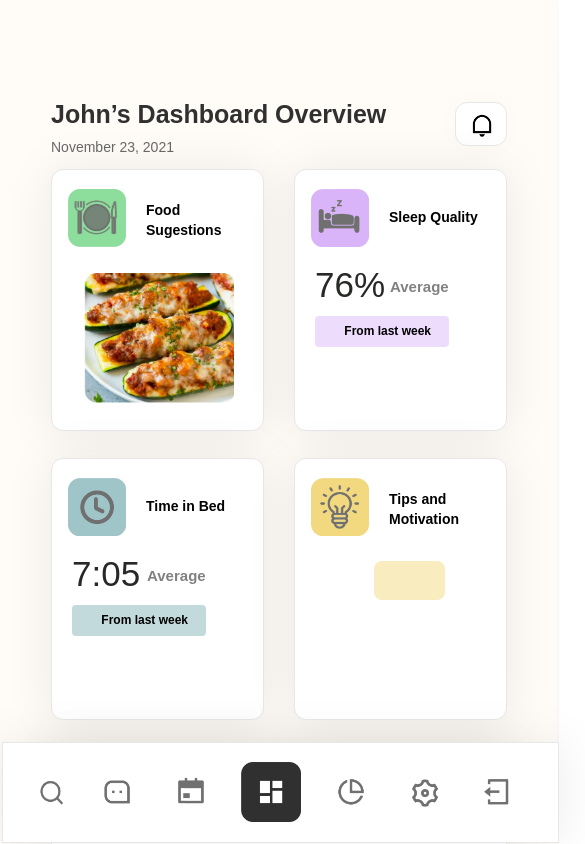
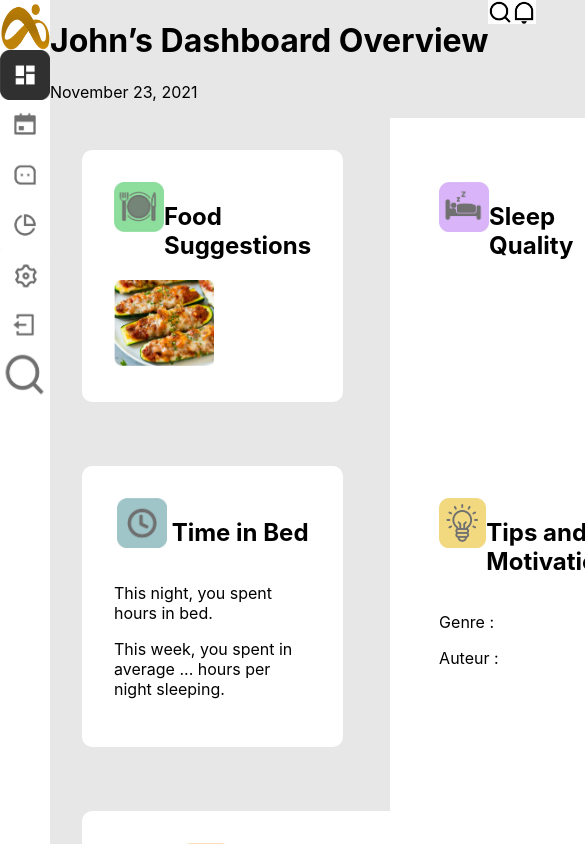
Before and after one commit to ahhotcaro/dashboard-health, a React (Create React App) app: page / in a window 390 px wide. Shown: the top 844 px of the page, 585 px wide, since content can reach past the window. Built offline with nearby package versions, Linux system fonts and the light colour scheme; no server answers.

Commit message:
make it responsive

```diff
--- /dev/null
+++ b/src/components/Card.js
@@ -0,0 +1,10 @@
+
+
+export default function Card(props) {
+    return (
+      <div className="card">
+          <img src={props.icone} width="50px" height="50px" alt={props.alternative}/>
+          <h2>{props.titre}</h2>
+      </div>
+    );
+  }
--- /dev/null
+++ b/src/components/CenterFrame.js
@@ -0,0 +1,92 @@
+import {useEffect, useState} from 'react'
+
+//import components
+import Header from "./Header";
+import Card from "./Card";
+
+import foodIcon from "../assets/foodIcon.jpg";
+import food from "../assets/food.jpg";
+import sleepIcon from "../assets/sleepIcon.jpg";
+import timeIcon from "../assets/timeIcon.jpg";
+import activityIcon from "../assets/activityIcon.jpg";
+import tipsIcon from "../assets/tipsIcon.jpg";
+
+
+export default function CenterFrame() {
+
+  //to generate a random quote
+  const [randomQuote, setRandomQuote] = useState({})
+  //to generate an aleatory number of hours of sleep, creation of our own API
+  const [time2Bed, setTime2Bed] = useState("")
+  useEffect(() => {
+    const fetchRandomQuote = async () => {
+      const res = await fetch("https://quote-garden.herokuapp.com/api/v3/quotes/random")
+      const data = await res.json();
+      //we render the author, kind?? and the quote
+      const newRandomQuote = {
+        quoteAuthor: data.data[0].quoteAuthor,
+        quoteGenre: data.data[0].quoteGenre,
+        quoteText: data.data[0].quoteText,
+      }
+      setRandomQuote(newRandomQuote)
+    }
+    const fetchTime2Bed = async () => {
+      try {
+        const res = await fetch("http://localhost:3001/api/time2bed")
+        if (!res) return
+        const data = await res.text()
+        setTime2Bed(data);
+      } catch (error) {
+        console.error(error)
+      }
+    }
+    fetchRandomQuote()
+    fetchTime2Bed()
+  }, [])
+    return (
+      <div className="centerFrame">
+
+        <div className="title">
+          <Header />
+        </div>
+
+        <div className="widgets">
+          <div className="widget"> {/* widget food suggestion */}
+            {/* for the moment, I keep the classnames but then I will have to do all the CSS */}
+            <Card icone={foodIcon} alt="food icon" titre="Food Suggestions" alternative="food icon"/>
+            <img src={food} width="100px" alt="food" className="food" />
+          </div>
+
+          {/* widget sleep quality */}
+          <div className="widget">
+            <Card icone={sleepIcon} alternative="sleep icon" titre="Sleep Quality" />
+          </div>
+
+          {/* widget time in bed */}
+          <div className="widget">
+            <Card icone={timeIcon} alternative="time icon" titre="Time in Bed" />
+            <p className="data">This night, you spent {time2Bed} hours in bed.</p>
+            <p>This week, you spent in average ... hours per night sleeping.</p>
+          </div>
+
+          {/* widget tips and motivation */}
+          <div className="widget">
+            <Card icone={tipsIcon} alternative="tips icon" titre="Tips and Motivation" />
+            <div className="theme">
+              <p className="themeName">Genre : {randomQuote?.quoteGenre && randomQuote.quoteGenre}</p>
+              <p>Auteur : {randomQuote?.quoteAuthor && randomQuote.quoteAuthor}</p>
+              <p>{randomQuote?.quoteText && randomQuote.quoteText}</p>
+            </div>
+          </div>
+        </div>
+        <div className="bigWidget">
+            {/* widget activity growth */}
+          <div className="widget">
+            <Card icone={activityIcon} alternative="activity icon" titre="Activity Growth"/>
+            <p>Lorem Ipsum is simply dummy text of the printing and typesetting industry. Lorem Ipsum has been the industry's standard dummy text ever since the 1500s, when an unknown printer took a galley of type and scrambled it to make a type specimen book. It has survived not only five centuries, but also the leap into electronic typesetting, remaining essentially unchanged. It was popularised in the 1960s with the release of Letraset sheets containing Lorem Ipsum passages, and more recently with desktop publishing software like Aldus PageMaker including versions of Lorem Ipsum.</p>
+          </div>
+        </div>
+
+      </div>
+    );
+  }
--- a/src/components/Dashboard.js
+++ b/src/components/Dashboard.js
@@ -1,107 +1,21 @@
-import {useEffect, useState} from 'react'
 // Style && assets
-import "../styles/Dashboard.css";
-import glass from "../assets/glass.jpg";
-import bell from "../assets/bell.jpg";
-import foodIcon from "../assets/foodIcon.jpg";
-import food from "../assets/food.jpg";
-import sleepIcon from "../assets/sleepIcon.jpg";
-import timeIcon from "../assets/timeIcon.jpg";
-import activityIcon from "../assets/activityIcon.jpg";
-import tipsIcon from "../assets/tipsIcon.jpg";
+import "../styles/Dashboard2.css";
 
 // Components
 import Navbar from "./Navbar";
 import RightFrame from "./RightFrame";
+import CenterFrame from "./CenterFrame";
 
 function Dashboard() {
-  const [randomQuote, setRandomQuote] = useState({})
-  useEffect(() => {
-    const fetchRandomQuote = async () => {
-      const res = await fetch("https://quote-garden.herokuapp.com/api/v3/quotes/random")
-      const data = await res.json();
-      const newRandomQuote = {
-        quoteAuthor: data.data[0].quoteAuthor,
-        quoteGenre: data.data[0].quoteGenre,
-        quoteText: data.data[0].quoteText,
-      }
-      setRandomQuote(newRandomQuote)
-    }
-    fetchRandomQuote()
-  }, [])
-
-
-  const title = "John’s Dashboard Overview";
-  const currentDay = new Date().getDate();
-  const currentMonth = new Date().getMonth();
-  const currentYear = new Date().getFullYear();
-  const date = new Date(Date.UTC(currentYear, currentMonth, currentDay));
-  const currentDate = new Intl.DateTimeFormat("en-US", {
-    year: "numeric",
-    month: "long",
-    day: "numeric",
-  }).format(date);
 
   return (
+
     <div className="dashboard">
-      <div className="centerFrame">
-        <h1 className="title">{title}</h1>
-        <p className="date">{currentDate}</p>
 
-        <div className="research">
-          <img src={glass} alt="glass" width="24px" height="24px" />
-        </div>
-        <div className="notifications">
-          <img src={bell} alt="bell" width="24px" height="24px" />
-        </div>
+      <Navbar />
+      <CenterFrame />
+      <RightFrame />
 
-        <div className="foodSuggestions">
-          <img src={foodIcon} alt="food icon" className="foodIcon" />
-          <h3 className="foodTitle">Food Sugestions</h3>
-          <img src={food} alt="food" className="food" />
-        </div>
-
-        <div className="sleepQuality">
-          <img src={sleepIcon} alt="sleep icon" className="sleepIcon" />
-          <h3 className="sleepTitle">Sleep Quality</h3>
-          <p className="data">76%</p>
-          <p className="sleepAverage">Average</p>
-          <div className="sleepFromLastWeek">
-            <p className="subtitle">From last week</p>
-          </div>
-        </div>
-
-        <div className="timeToBed">
-          <img src={timeIcon} alt="time icon" className="timeIcon" />
-          <h3 className="timeTitle">Time in Bed</h3>
-          <p className="data">7:05</p>
-          <p className="timeAverage">Average</p>
-          <div className="timeFromLastWeek">
-            <p className="subtitle">From last week</p>
-          </div>
-        </div>
-
-        <div className="activityGrowth">
-          <img
-            src={activityIcon}
-            alt="activity icon"
-            className="activityIcon"
-          />
-          <h3 className="activityTitle">Activity Growth</h3>
-        </div>
-
-        <div className="tipsAndMotivation">
-          <img src={tipsIcon} alt="tips icon" className="tipsIcon" />
-          <h3 className="tipsTitle">Tips and Motivation</h3>
-          <div className="theme">
-            <p className="themeName">{randomQuote?.quoteGenre && randomQuote.quoteGenre}</p>
-            <p>{randomQuote?.quoteAuthor && randomQuote.quoteAuthor}</p>
-            <p>{randomQuote?.quoteText && randomQuote.quoteText}</p>
-          </div>
-        </div>
-      </div>
-      <RightFrame />
-      <Navbar />
     </div>
   );
 }
--- /dev/null
+++ b/src/components/Header.js
@@ -0,0 +1,33 @@
+import glass from "../assets/glass.jpg";
+import bell from "../assets/bell.jpg";
+
+const title = "John’s Dashboard Overview";
+const currentDay = new Date().getDate();
+const currentMonth = new Date().getMonth();
+const currentYear = new Date().getFullYear();
+const date = new Date(Date.UTC(currentYear, currentMonth, currentDay));
+const currentDate = new Intl.DateTimeFormat("en-US", {
+  year: "numeric",
+  month: "long",
+  day: "numeric",
+}).format(date);
+
+export default function Header() {
+    return (
+        <div className="header">
+
+            <div className="mainTitle">
+                <h1 className="title">{title}</h1>
+            <p className="date">{currentDate}</p>
+            </div>
+
+            <div className="research">
+                <img src={glass} alt="glass" width="24px" height="24px" />
+                </div>
+                <div className="notifications">
+                <img src={bell} alt="bell" width="24px" height="24px" />
+            </div>
+        </div>
+
+    ); //close the return
+  }
--- a/src/components/Navbar.js
+++ b/src/components/Navbar.js
@@ -1,3 +1,6 @@
+//import component
+import Card from "./Card";
+
 import menuIcon1 from "../assets/menuIcon1.jpg";
 import menuIcon2 from "../assets/menuIcon2.jpg";
 import menuIcon3 from "../assets/menuIcon3.jpg";
@@ -10,14 +13,14 @@ import logo from '../assets/logo.png'
 export default function Navbar() {
   return (
     <div className="nav">
-      <img src={logo} alt="logo" className="logo" />
-      <img src={menuIcon1} alt="dashboard icon" className="menuIcon1" />
-      <img src={menuIcon2} alt="calendar icon" className="menuIcon2" />
-      <img src={menuIcon3} alt="chat icon" className="menuIcon3" />
-      <img src={menuIcon4} alt="stats icon" className="menuIcon4" />
-      <img src={menuIcon5} alt="settings icon" className="menuIcon5" />
-      <img src={menuIcon6} alt="log out icon" className="menuIcon6" />
-      <img src={glass1} alt="research icon" className="menuIcon7" />
+      <Card icone={logo} alternative="logo" />
+      <Card icone={menuIcon1} alternative="dashboard icon"/>
+      <Card icone={menuIcon2} alternative="calendar icon"/>
+      <Card icone={menuIcon3} alternative="chat icon"/>
+      <Card icone={menuIcon4} alternative="stats icon"/>
+      <Card icone={menuIcon5} alternative="settings icon"/>
+      <Card icone={menuIcon6} alternative="log out icon"/>
+      <Card icone={glass1} alternative="research icon"/>
     </div>
   );
 }
--- a/src/components/RightFrame.js
+++ b/src/components/RightFrame.js
@@ -1,22 +1,23 @@
 import dietIcon from "../assets/dietIcon.jpg";
 import manBody from "../assets/manBody.jpg";
-import BMIscale from "../assets/BMIscale.jpg";
+// import BMIscale from "../assets/BMIscale.jpg";
 
 // Components
 import LineText from "./LineText";
+import Card from "./Card";
 
 export default function RightFrame(props) {
   return (
     <div className="rightFrame">
-      <img src={dietIcon} alt="diet icon" className="dietIcon" />
-      <h2 className="dietTitle">Diet and Calories</h2>
+      <Card icone={dietIcon} alternative="diet icon" titre="Diet and Calories"/>
       <div className="textLineWrapper">
         <LineText />
         <LineText />
         <LineText />
         <LineText />
       </div>
-      <p className="meal">Your meal represents</p>
+      <img src={manBody} alt="man body" className="manBody" />
+      {/* <p className="meal">Your meal represents</p>
       <p className="kcal">Kilocalories</p>
       <div className="sectionLine">
         <h3 className="BMICalculator">BMI Calculator</h3>
@@ -32,8 +33,8 @@ export default function RightFrame(props) {
           <div className="healthState"></div>
           <img src={BMIscale} alt="BMI scale" className="BMIscale" />
         </div>
-        <img src={manBody} alt="man body" className="manBody" />
-      </div>
+
+      </div> */}
     </div>
   );
 }
--- a/src/styles/Dashboard.css
+++ b/src/styles/Dashboard.css
@@ -8,87 +8,28 @@
 }
 
 .dashboard {
-  position: relative;
-  width: 1440px;
-  height: 1024px;
+  display: flex;
+  justify-content: space-around;
 }
 
 /* ******************************************* Navigation *************************************** */
 .nav {
-  position: absolute;
-  width: 101px;
-  height: 1024px;
-  left: 0px;
-  top: 0px;
+  display: flex;
+  flex-direction: column;
+  justify-content: space-around;
 
-  background: #ffffff;
+  background: #FF5733;
   border: 1px solid #e8e7e7;
   box-sizing: border-box;
   box-shadow: 0px 1px 50px rgba(0, 0, 0, 0.08);
   border-radius: 40px 12px 12px 40px;
 }
 
-.logo {
-  position: absolute;
-  width: 63px;
-  height: 48px;
-  left: 19px;
-  top: 57px;
-}
-
-.menuIcon1,
-.menuIcon2,
-.menuIcon3,
-.menuIcon4,
-.menuIcon5,
-.menuIcon6,
-.menuIcon7 {
-  position: absolute;
-  width: 60px;
-  height: 60px;
-}
-
-.menuIcon1 {
-  left: 21px;
-  top: 169px;
-}
-
-.menuIcon2 {
-  left: 21px;
-  top: 259px;
-}
-
-.menuIcon3 {
-  left: 21px;
-  top: 349px;
-}
-
-.menuIcon4 {
-  left: 21px;
-  top: 439px;
-}
-
-.menuIcon5 {
-  left: 21px;
-  top: 529px;
-}
-
-.menuIcon6 {
-  left: 21px;
-  top: 619px;
-}
-
-.menuIcon7 {
-  left: 21px;
-  top: 619px;
-  display: none;
-}
 
 /* ********************************************* Center Frame ****************************************** */
+
 .centerFrame {
   position: absolute;
-  width: 1440px;
-  height: 1024px;
   top: 0px;
   left: 0px;
 
@@ -161,11 +102,8 @@
 .foodSuggestions,
 .sleepQuality,
 .timeToBed {
-  position: absolute;
-  width: 213px;
-  height: 262px;
-  top: 146px;
-
+  display: flex;
+  justify-content: space-around;
   background: #ffffff;
   border: 1px solid #e8e7e7;
   box-sizing: border-box;
--- /dev/null
+++ b/src/styles/Dashboard2.css
@@ -0,0 +1,42 @@
+.dashboard {
+    display: flex;
+    justify-content: space-around;
+    background-color: #E8E7E7;
+}
+
+.nav{
+    background-color: #FFFFFF;
+    border-radius: 0 10px 10px 0;
+}
+.title {
+    background-color: #E8E7E7;
+    display: flex;
+    width: 100%;
+}
+.header {
+    display: flex;
+}
+
+.card {
+    display: flex;
+    justify-content: space-around;
+}
+
+.widgets {
+    display: grid;
+    grid-template-areas: "a b" "c d";
+    flex-direction: column;
+}
+
+.widget {
+    background-color: #FFFFFF;
+    padding: 2rem;
+    margin: 2rem;
+    border-radius: 10px;
+}
+
+.rightFrame{
+    background-color: #272927;
+    width: 40%;
+    border-radius: 10px 0 0 10px;
+}
```
Also changed, not shown: src/App.js (line endings or trailing spaces).
